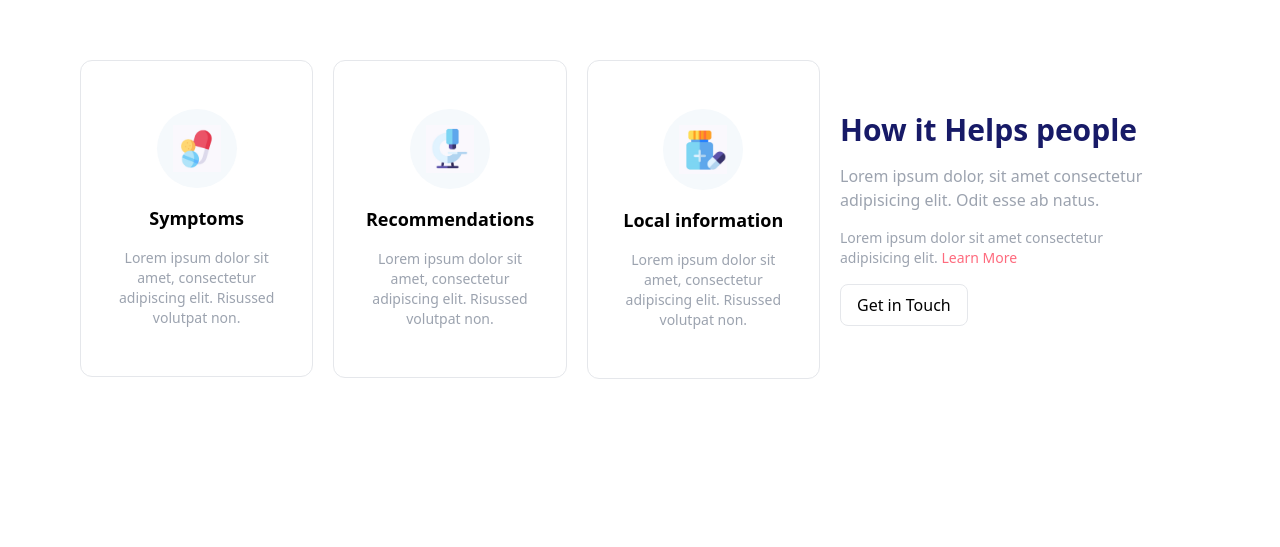
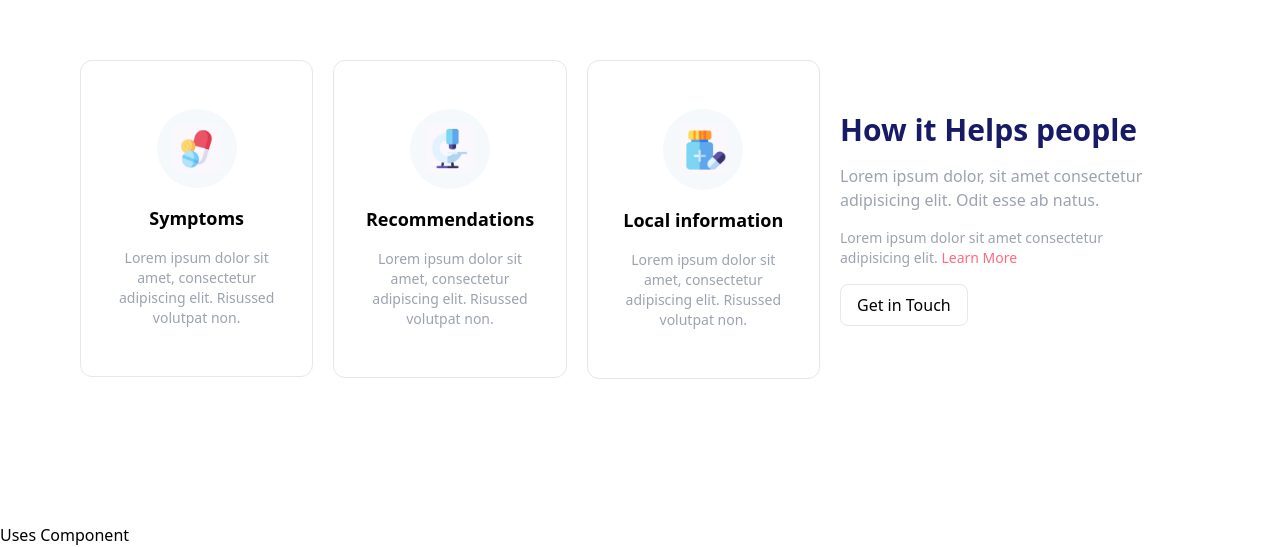
Before and after one commit to wacho91/Assistant-Emergency, a React (Vite) app: page / in a window 1280 px wide. Shown: the part 831-1378 px from the top of the page. Before the commit the page ends 1354 px from the top, so only its background shows below. Built offline with nearby package versions, Linux system fonts and the light colour scheme.

Commit message:
Uses Component

```diff
--- a/src/App.jsx
+++ b/src/App.jsx
@@ -1,6 +1,7 @@
 import Hero from "./Components/Hero/Hero"
 import HowItHelps from "./Components/HowItHelps/HowItHelps"
 import Navbar from "./Components/Navbar/Navbar"
+import Uses from "./Components/Uses/Uses"
 
 
 function App() {
@@ -10,6 +11,7 @@ function App() {
       <Navbar />
       <Hero />
       <HowItHelps />
+      <Uses />
     </main>
   )
 }
--- /dev/null
+++ b/src/Components/Uses/Uses.jsx
@@ -0,0 +1,14 @@
+
+import Img1 from "../../assets/Uses/1 (1).png"
+import Img2 from "../../assets/Uses/2 (1).png"
+import Img3 from "../../assets/Uses/3.png"
+
+const Uses = () => {
+  return (
+    <div>
+        Uses Component
+    </div>
+  )
+}
+
+export default Uses
```
